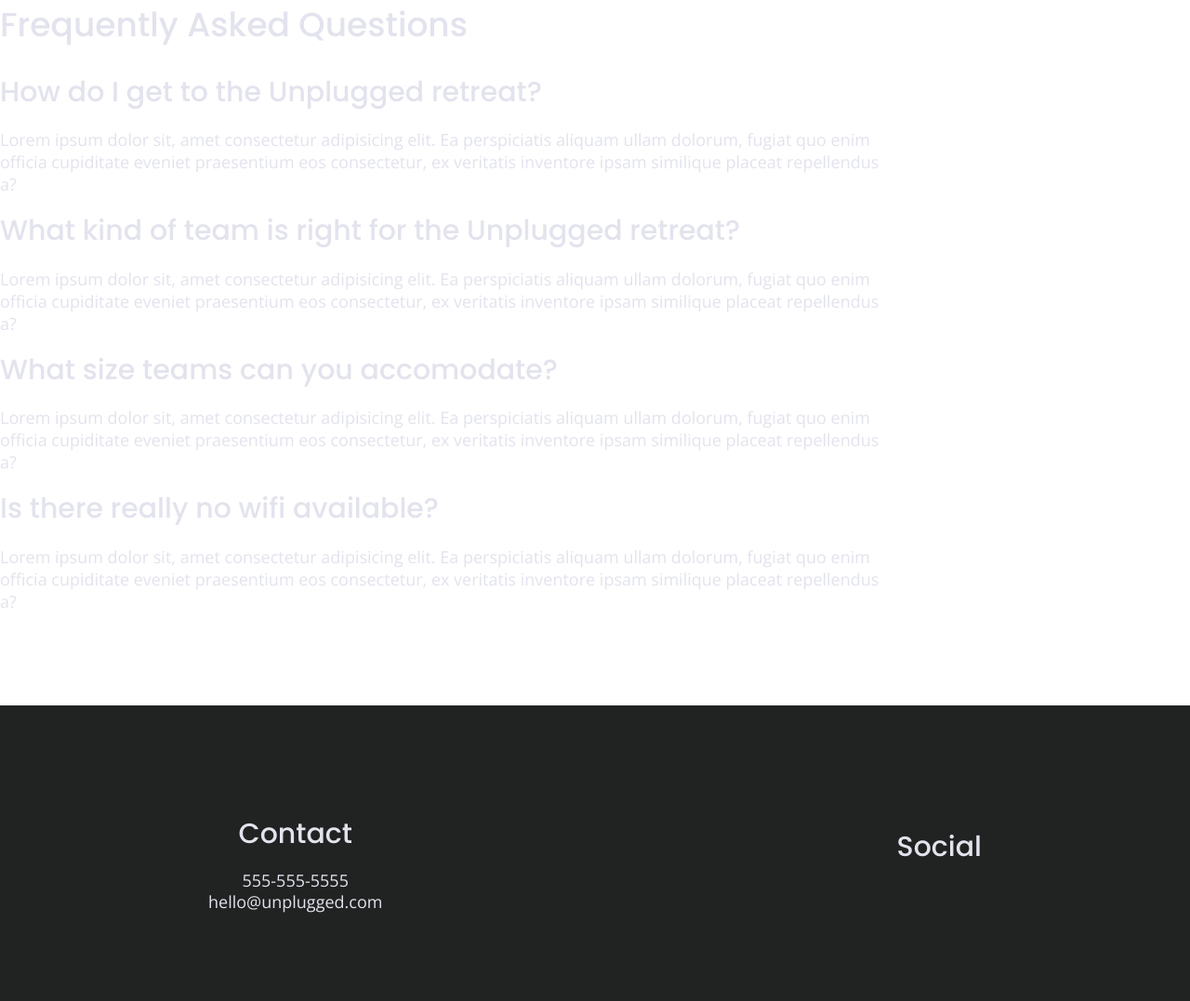
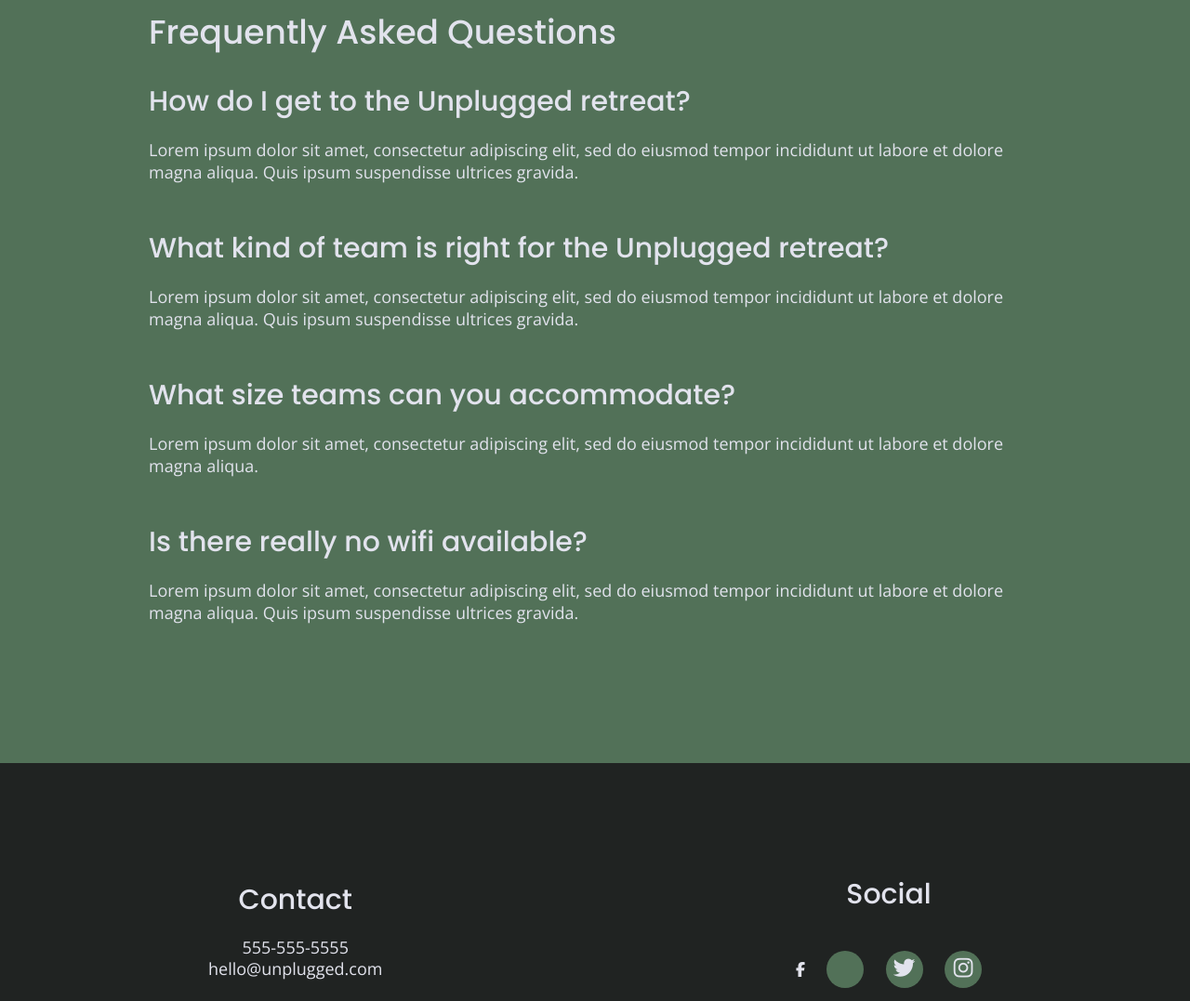
Before and after one commit to lindsaylovescode/unplugged-retreat, a website: page faq/index.html in a window 1280 px wide. Shown: the part 235-1312 px from the top of the page at 93% size. Drawn offline with nearby package versions, Linux system fonts and the light colour scheme; files that its build step writes are made by us from their sources; files whose address does not match are found by name.

Commit message:
finishing styles

```diff
--- a/css/main.css
+++ b/css/main.css
@@ -149,7 +149,6 @@
   }
 
   /* -------------------- Base Header - Footer Styles -------------------- */
-
   header,
   footer {
     background-color: #202322;
@@ -232,9 +231,17 @@
   }
 
   footer .social-icons p {
+    background-color: #527158;
+    border-radius: 50%;
+    width: 40px;
+    height: 40px;
     display: flex;
     justify-content: center;
     align-items: center;
+  }
+
+  footer .social-icons p i {
+    font-size: 1.3125em;
   }
 
   footer .copyright {
@@ -400,7 +407,7 @@ height:100%;
    FAQ Page
    ========================================================================== */
 
-  .faq {
+.FAQ-content {
   background-color: #527158;
   display: flex;
   justify-content: center;
@@ -419,6 +426,10 @@ height:100%;
 .faq h2 {
   margin-bottom: 40px;
   line-height: 1;
+}
+
+.faq-content {
+  margin-bottom: 50px;
 }
 
 .faq-content {
@@ -517,7 +528,6 @@ height:100%;
      These examples override the primary ('mobile first') styles.
      Modify as content requires.
      ========================================================================== */
-
      @media only screen and (min-width:768px) {
       /*Tablet styles here*/
 
@@ -536,7 +546,12 @@ height:100%;
       font-size: 1.5em;
       line-height: 1.25;
   }
-
+img{
+  width:100%;
+}
+header a{
+  width:50%;
+}
   /* Header */
   header {
     justify-content: space-around;
@@ -549,7 +564,7 @@ height:100%;
   }
 
   header figure {
-      width: 30%;
+    width: 20%;
   }
 
   header nav {
@@ -558,6 +573,8 @@ height:100%;
 
   header nav ul {
     justify-content: space-between;
+    margin:0;
+    padding:0;
   }
 
   .header-divider {
@@ -607,6 +624,10 @@ height:100%;
         width: 62%;
       }
 
+      .features i {
+        margin-bottom: 30px;
+      }
+
       /* Reviews */
       .reviews article {
         display: flex;
@@ -652,6 +673,11 @@ height:100%;
           line-height: 1.285;
       }
 
+      footer .social-icons {
+        width: 12.5em;
+        justify-content: space-between;
+      }
+
       footer .copyright {
         width: 100%;
       }
@@ -669,6 +695,10 @@ height:100%;
 
       .mission-content p {
         width: 45%;
+      }
+
+      .map figure {
+        padding-bottom: 45.5%;
       }
 
       .contact-section .content-wrapper h2 {
@@ -732,6 +762,7 @@ height:100%;
           font-size: 1.125em;
           line-height: 1.333;
       }
+
       /* Hero */
       .hero-area h1 {
         font-size: 3.75em;
@@ -754,7 +785,6 @@ height:100%;
 
       /* Features */
 
-
       .features h2 {
         width: 90%;
       }
@@ -764,21 +794,24 @@ height:100%;
       }
 
       /* Reviews */
-    .reviews article div {
-      width: 42%;
-    }
 
       .reviews h2 {
         padding-bottom: 50px;
       }
 
+      .reviews article div {
+        width: 42%;
+      }
+
       footer h4 {
         font-size: 1.875em;
       }
-
       /* ==========================================================================
       About Page
       ========================================================================== */
+      .map figure {
+        padding-bottom: 37.5%;
+      }
 
       .mission h2,
       .contact-section .content-wrapper h2 {
--- a/faq/index.html
+++ b/faq/index.html
@@ -49,54 +49,32 @@
     </div>
   </header>
 
-  <main>
-    <section class="FAQs">
-      <div class="content-wrapper">
-
-        <div class="FAQ-content">
-          <h2>
-            Frequently Asked Questions
-          </h2>
-        </div>
-
-        <div class="FAQ-content">
-          <h3>How do I get to the Unplugged retreat?</h3>
-          <p>
-            Lorem ipsum dolor sit, amet consectetur adipisicing elit. Ea perspiciatis aliquam ullam dolorum, fugiat quo
-            enim officia cupiditate eveniet praesentium eos consectetur, ex veritatis inventore ipsam similique placeat
-            repellendus a?
-          </p>
-        </div>
-
-        <div class="FAQ-content">
-          <h3>What kind of team is right for the Unplugged retreat?</h3>
-          <p>
-            Lorem ipsum dolor sit, amet consectetur adipisicing elit. Ea perspiciatis aliquam ullam dolorum, fugiat quo
-            enim officia cupiditate eveniet praesentium eos consectetur, ex veritatis inventore ipsam similique placeat
-            repellendus a?
-          </p>
-        </div>
-
-        <div class="FAQ-content">
-          <h3>What size teams can you accomodate?</h3>
-          <p>
-            Lorem ipsum dolor sit, amet consectetur adipisicing elit. Ea perspiciatis aliquam ullam dolorum, fugiat quo
-            enim officia cupiditate eveniet praesentium eos consectetur, ex veritatis inventore ipsam similique placeat
-            repellendus a?
-          </p>
-        </div>
-
-        <div class="FAQ-content">
-          <h3>Is there really no wifi available?</h3>
-          <p>
-            Lorem ipsum dolor sit, amet consectetur adipisicing elit. Ea perspiciatis aliquam ullam dolorum, fugiat quo
-            enim officia cupiditate eveniet praesentium eos consectetur, ex veritatis inventore ipsam similique placeat
-            repellendus a?
-          </p>
-        </div>
+  <main class="FAQ-content">
+    <div class="content-wrapper">
+      <h2>Frequently Asked Questions</h2>
+      <div class="faq-content">
+        <h4>How do I get to the Unplugged retreat?</h4>
+        <p>Lorem ipsum dolor sit amet, consectetur adipiscing elit, sed do eiusmod tempor incididunt ut labore et dolore
+          magna aliqua. Quis ipsum suspendisse ultrices gravida.</p>
       </div>
+      <div class="faq-content">
+        <h4>What kind of team is right for the Unplugged retreat?</h4>
+        <p>Lorem ipsum dolor sit amet, consectetur adipiscing elit, sed do eiusmod tempor incididunt ut labore et dolore
+          magna aliqua. Quis ipsum suspendisse ultrices gravida.</p>
+      </div>
+      <div class="faq-content">
+        <h4>What size teams can you accommodate?</h4>
+        <p>Lorem ipsum dolor sit amet, consectetur adipiscing elit, sed do eiusmod tempor incididunt ut labore et dolore
+          magna aliqua.</p>
+      </div>
+      <div class="faq-content">
+        <h4>Is there really no wifi available?</h4>
+        <p>Lorem ipsum dolor sit amet, consectetur adipiscing elit, sed do eiusmod tempor incididunt ut labore et dolore
+          magna aliqua. Quis ipsum suspendisse ultrices gravida. </p>
+      </div>
+    </div>
+    <!-- faq content wrapper ends -->
   </main>
-
 
   <footer>
 
@@ -112,9 +90,13 @@
         <div class="social">
           <h4>Social</h4>
           <div class="social-icons">
-            <p><a href="https://www.facebook.com/yoursite" target="blank"></a></p>
-            <p><a href="https://www.twitter.com/yoursite" target="blank"></a></p>
-            <p><a href="https://www.instagram.com/yoursite" target="blank"></a></p>
+            <a href="https://www.facebook.com/Skillcrush/" target="_blank"><i class="fab fa-facebook-f"></i></a>
+            </p>
+            <p>
+              <a href="https://twitter.com/Skillcrush" target="_blank"><i class="fab fa-twitter"></i></a>
+            </p>
+            <p>
+              <a href="https://www.instagram.com/skillcrush/" target="_blank"><i class="fab fa-instagram"></i></a>
           </div>
         </div>
       </div>
```
Also changed, not shown: about/index.html (+7 -3 lines), index.html (+7 -3 lines). Lines whose indentation alone changed are shown as unchanged.
